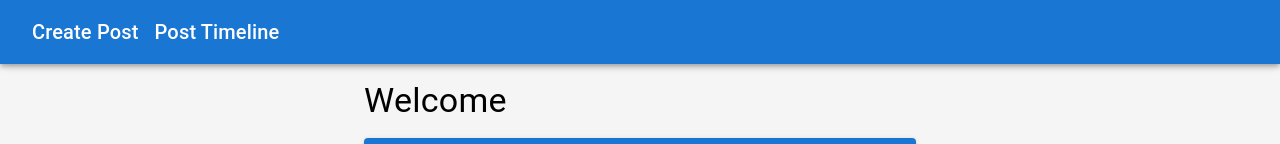
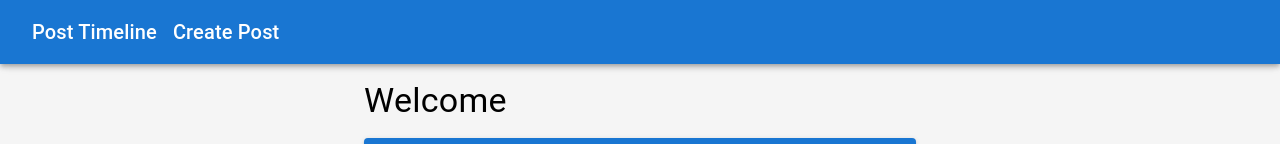
Before and after one commit to bensandison/web-apps-social-media, a React (Create React App) app in the folder client/: page /welcome in a window 1280 px wide. Shown: the top 144 px of the page. Built offline with nearby package versions, Linux system fonts and the light colour scheme.

Commit message:
nav bar order

```diff
--- a/client/src/components/NavBar.js
+++ b/client/src/components/NavBar.js
@@ -7,8 +7,8 @@ function NavBar() {
 			<AppBar postition="static">
 				<Container maxWidth="xl">
 					<Toolbar disableGutters>
+						<NavBarElement to="/timeline" text="Post Timeline"></NavBarElement>
 						<NavBarElement to="/createpost" text="Create Post"></NavBarElement>
-						<NavBarElement to="/timeline" text="Post Timeline"></NavBarElement>
 					</Toolbar>
 				</Container>
 			</AppBar>
```
Also changed, not shown: 1 other file (tests, documents, lock files or other folders).
